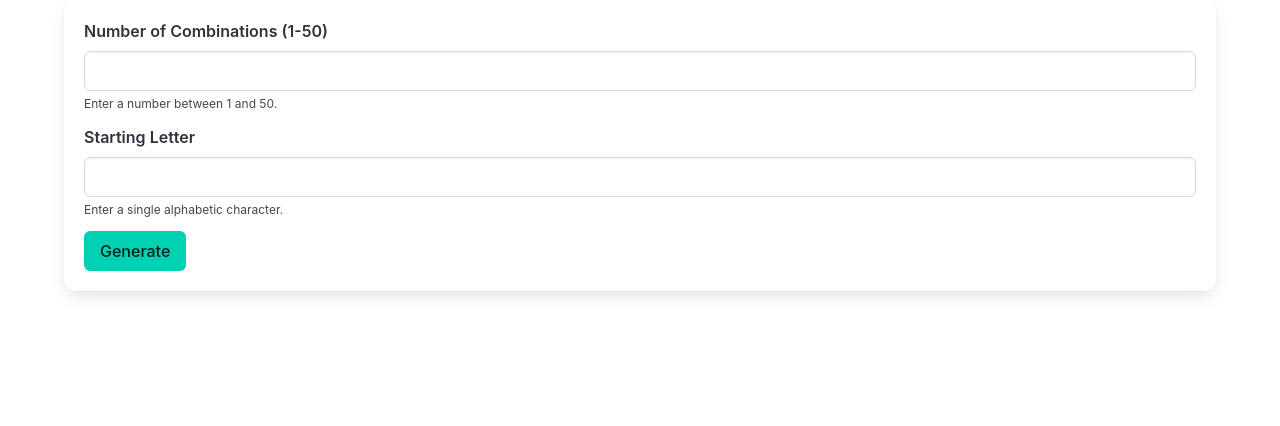
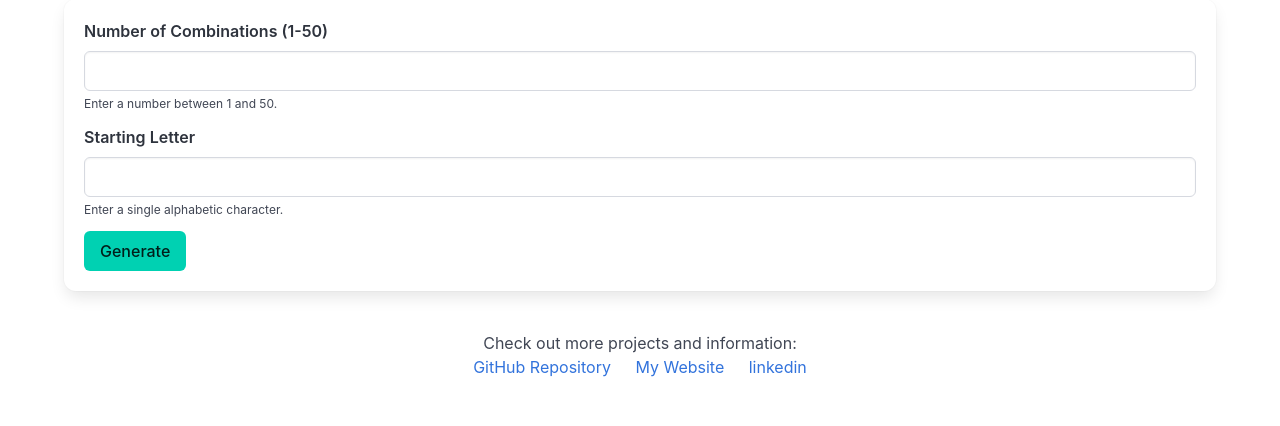
Before and after one commit to williamzujkowski/Adjective-Noun-Generator, a Flask app: page / in a window 1280 px wide. Shown: the part 109-535 px from the top of the page. Run offline with Flask 3, Linux system fonts and the light colour scheme; some libraries are stand-ins or nearby versions.

Commit message:
Add footer links to GitHub and other relevant sites

```diff
--- a/templates/index.html
+++ b/templates/index.html
@@ -18,6 +18,21 @@
             display: none;
             text-align: center;
             margin-top: 20px;
+        }
+
+        #footer-links {
+            margin-top: 40px;
+            text-align: center;
+        }
+
+        #footer-links a {
+            margin: 0 10px;
+            color: #3273dc;
+            text-decoration: none;
+        }
+
+        #footer-links a:hover {
+            text-decoration: underline;
         }
     </style>
 </head>
@@ -57,6 +72,12 @@
                 <h2 class="title is-4">Results</h2>
                 <ul id="combinations-list"></ul>
             </div>
+            <div id="footer-links">
+                <p>Check out more projects and information:</p>
+                <a href="https://github.com/williamzujkowski/Adjective-Noun-Generator" target="_blank">GitHub Repository</a>
+                <a href="https://grenlan.com" target="_blank">My Website</a>
+                <a href="https://www.linkedin.com/in/williamzujkowski/" target="_blank">linkedin</a>
+            </div>
         </div>
     </section>
     <script>
```
